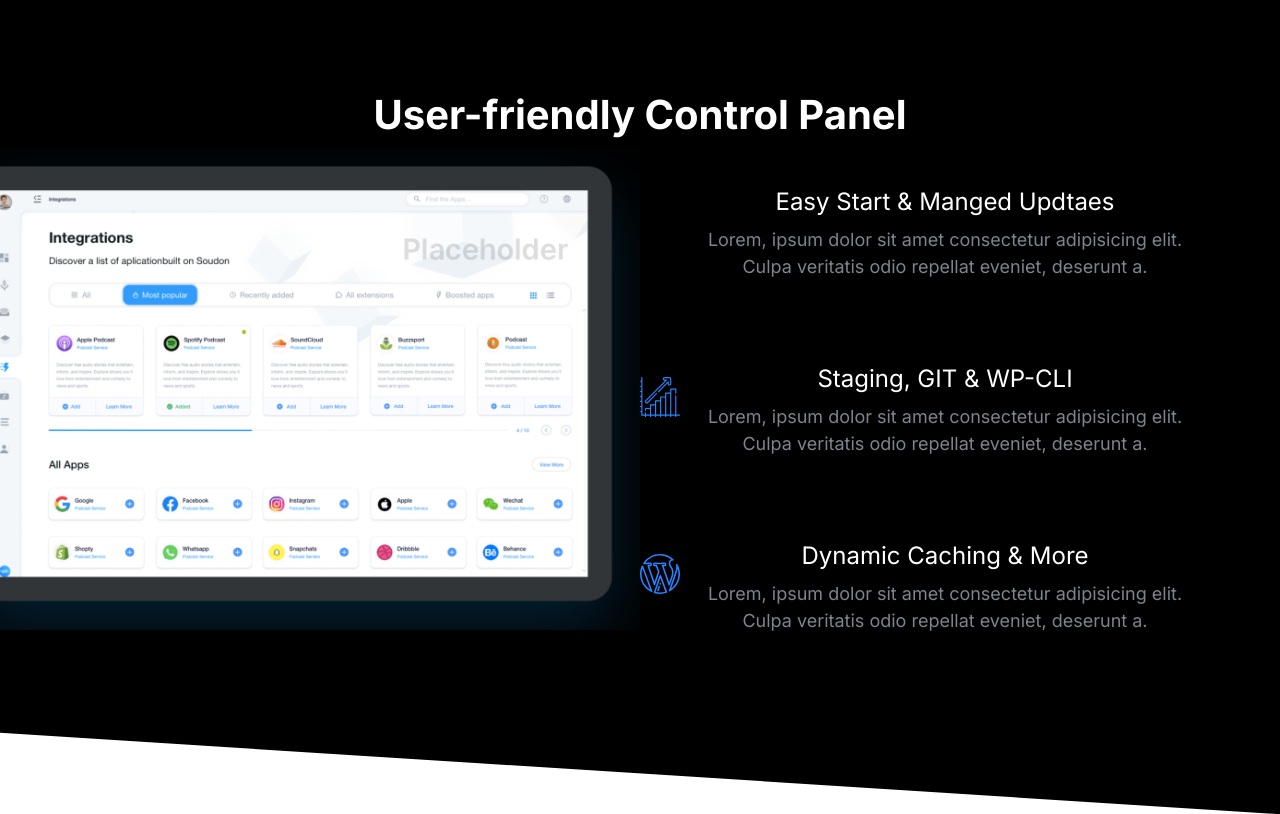
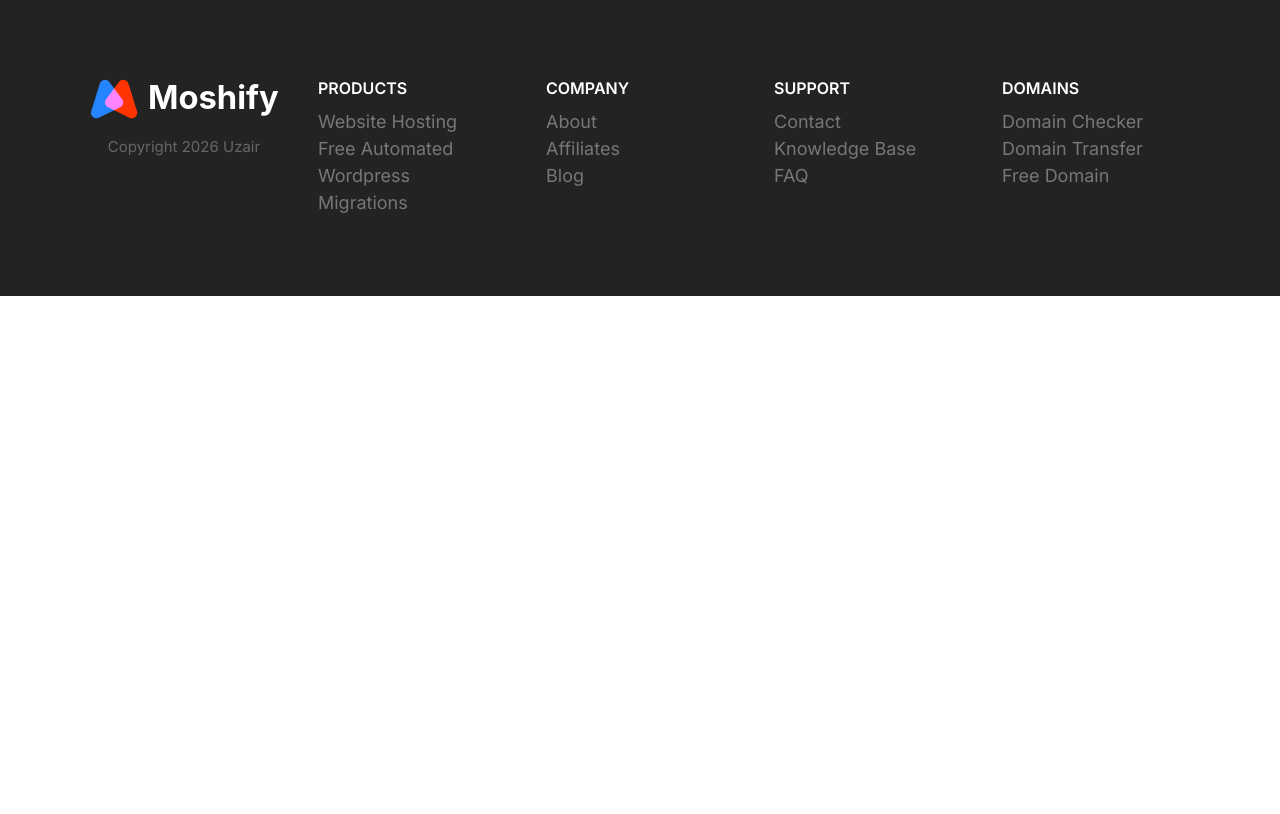
Before and after one commit to mohammeduzair333/mosfify_app, a plain HTML site: page index.html in a window 1280 px wide. Drawn offline with Linux system fonts and the light colour scheme.

Commit message:
Creation of Footer Section

```diff
--- a/CSS/Style.css
+++ b/CSS/Style.css
@@ -583,6 +583,7 @@ a {
 
 .block__header {
     text-align: center;
+    margin-bottom: 4rem;
 }
 
 .block__heading {
@@ -768,3 +769,75 @@ a {
         justify-self: end;
     }
 }
+
+/* Footer */
+.footer {
+    background: #232323;
+}
+.footer .list {
+    margin: 0;
+    padding: 0;
+}
+.footer a {
+    color: #777;
+}
+.footer a:hover {
+    color: white;
+}
+
+.footer__section {
+    padding: 2rem;
+    text-align: left;
+    border-bottom: 1px solid #393939;
+}
+.footer__section .list {
+    margin: 0;
+}
+.footer__heading {
+    text-transform: uppercase;
+    font-weight: 600;
+}
+
+.footer__brand {
+    margin-top: 5rem;
+    text-align: center;
+}
+
+.footer__copyright {
+    font-size: 2.1rem;
+    color: white;
+    opacity: 0.3;
+}
+
+.footer__brand img {
+    width: 100%;
+    max-width: 230px;
+}
+
+@media screen and (min-width: 768px) {
+    .footer_sections {
+        grid-template-columns: repeat(auto-fit, minmax(10rem, 1fr));
+    }
+
+    .footer .collapsible__chevron {
+        display: none;
+    }
+    .footer .collapsible__content {
+        opacity: 1;
+        max-height: 100%;
+    }
+
+    .footer__brand {
+        margin-top: 1rem;
+        order: -1;
+    }
+    .footer__copyright {
+        font-size: 1.5rem;
+    }
+    .footer__section {
+        border: 0;
+    }
+    .footer__heading {
+        font-size: 1.6rem;
+    }
+}
--- a/index.html
+++ b/index.html
@@ -11,64 +11,80 @@
         <title>Talib</title>
     </head>
     <body>
-        <section class="block block--dark block--skewed-right block-showcase">
-            <header class="block__header">
-                <h2>User-friendly Control Panel</h2>
-                <div class="container grid grid--1x2">
-                    <img class="block-showcase__image" src="images/ipad.png" alt="" />
-                    <ul class="list">
-                        <li>
-                            <div class="media">
-                                <div class="media__image">
-                                    <svg class="icon icon--primary">
-                                        <use xlink:href="images/sprite.svg#snap"></use>
-                                    </svg>
-                                </div>
-                                <div class="media__body">
-                                    <h3 class="media__title">Easy Start & Manged Updtaes</h3>
-                                    <p>
-                                        Lorem, ipsum dolor sit amet consectetur adipisicing elit. Culpa veritatis odio
-                                        repellat eveniet, deserunt a.
-                                    </p>
-                                </div>
-                            </div>
-                        </li>
-                        <li>
-                            <div class="media">
-                                <div class="media__image">
-                                    <svg class="icon icon--primary">
-                                        <use xlink:href="images/sprite.svg#growth"></use>
-                                    </svg>
-                                </div>
-                                <div class="media__body">
-                                    <h3 class="media__title">Staging, GIT & WP-CLI</h3>
-                                    <p>
-                                        Lorem, ipsum dolor sit amet consectetur adipisicing elit. Culpa veritatis odio
-                                        repellat eveniet, deserunt a.
-                                    </p>
-                                </div>
-                            </div>
-                        </li>
-                        <li>
-                            <div class="media">
-                                <div class="media__image">
-                                    <svg class="icon icon--primary">
-                                        <use xlink:href="images/sprite.svg#wordpress"></use>
-                                    </svg>
-                                </div>
-                                <div class="media__body">
-                                    <h3 class="media__title">Dynamic Caching & More</h3>
-                                    <p>
-                                        Lorem, ipsum dolor sit amet consectetur adipisicing elit. Culpa veritatis odio
-                                        repellat eveniet, deserunt a.
-                                    </p>
-                                </div>
-                            </div>
-                        </li>
-                    </ul>
-                </div>
-            </header>
-        </section>
+        <footer class="block block--dark footer">
+            <div class="container grid footer_sections">
+                <section class="collapsible collapsible--expanded footer__section">
+                    <header class="collapsible__header">
+                        <h2 class="collapsible__heading footer__heading">Products</h2>
+                        <svg class="icon icon--primary collapsible__chevron">
+                            <use xlink:href="images/sprite.svg#chevron"></use>
+                        </svg>
+                    </header>
+
+                    <div class="collapsible__content">
+                        <ul class="list">
+                            <li><a href="#">Website Hosting</a></li>
+                            <li><a href="#">Free Automated Wordpress</a></li>
+                            <li><a href="#">Migrations</a></li>
+                        </ul>
+                    </div>
+                </section>
+                <section class="collapsible footer__section">
+                    <header class="collapsible__header">
+                        <h2 class="collapsible__heading footer__heading">Company</h2>
+                        <svg class="icon icon--primary collapsible__chevron">
+                            <use xlink:href="images/sprite.svg#chevron"></use>
+                        </svg>
+                    </header>
+
+                    <div class="collapsible__content">
+                        <ul class="list">
+                            <li><a href="#">About</a></li>
+                            <li><a href="#">Affiliates</a></li>
+                            <li><a href="#">Blog</a></li>
+                        </ul>
+                    </div>
+                </section>
+                <section class="collapsible footer__section">
+                    <header class="collapsible__header">
+                        <h2 class="collapsible__heading footer__heading">Support</h2>
+                        <svg class="icon icon--primary collapsible__chevron">
+                            <use xlink:href="images/sprite.svg#chevron"></use>
+                        </svg>
+                    </header>
+
+                    <div class="collapsible__content">
+                        <ul class="list">
+                            <li><a href="#">Contact</a></li>
+                            <li><a href="#">Knowledge Base</a></li>
+                            <li><a href="#">FAQ</a></li>
+                        </ul>
+                    </div>
+                </section>
+
+                <section class="collapsible footer__section">
+                    <header class="collapsible__header">
+                        <h2 class="collapsible__heading footer__heading">Domains</h2>
+                        <svg class="icon icon--primary collapsible__chevron">
+                            <use xlink:href="images/sprite.svg#chevron"></use>
+                        </svg>
+                    </header>
+
+                    <div class="collapsible__content">
+                        <ul class="list">
+                            <li><a href="#">Domain Checker</a></li>
+                            <li><a href="#">Domain Transfer</a></li>
+                            <li><a href="#">Free Domain</a></li>
+                        </ul>
+                    </div>
+                </section>
+
+                <section class="footer__brand">
+                    <img src="images/logo.svg" alt="" />
+                    <p class="footer__copyright">Copyright 2026 Uzair</p>
+                </section>
+            </div>
+        </footer>
         <script src="main.js"></script>
     </body>
 </html>
```
Also changed, not shown: CSS/Components/Footer.html (added, +75 -0 lines), images/down-chevron.png (added).
